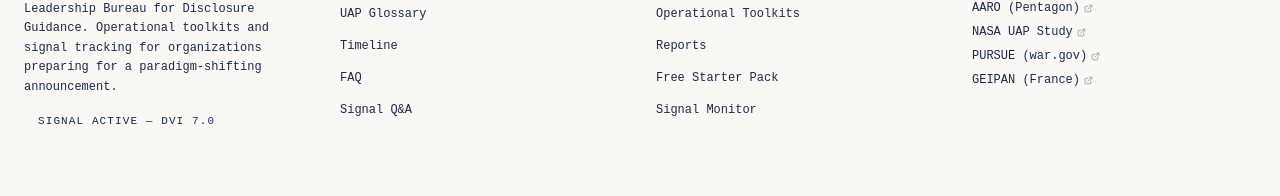
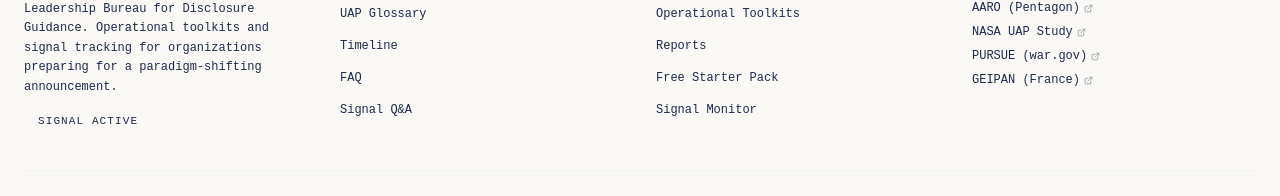
Before and after one commit to lbdgGit/DisclosureHub, a Next.js app in the folder disclosure-hub-starter/: page / in a window 1280 px wide. Shown: the part 3906-4102 px from the top of the page. Built offline with nearby package versions, Linux system fonts and the light colour scheme; a web font is replaced by a local one.

Commit message:
Update Footer.tsx

```diff
--- a/disclosure-hub-starter/components/layout/Footer.tsx
+++ b/disclosure-hub-starter/components/layout/Footer.tsx
@@ -54,7 +54,7 @@ export default function Footer() {
             <div className="flex items-center gap-2">
               <span className="w-1.5 h-1.5 rounded-full bg-signal animate-pulse" />
               <span className="text-2xs font-mono text-signal tracking-widest" style={{ fontFamily: 'JetBrains Mono, monospace' }}>
-                SIGNAL ACTIVE — DVI 7.0
+                SIGNAL ACTIVE
               </span>
             </div>
           </div>
```
